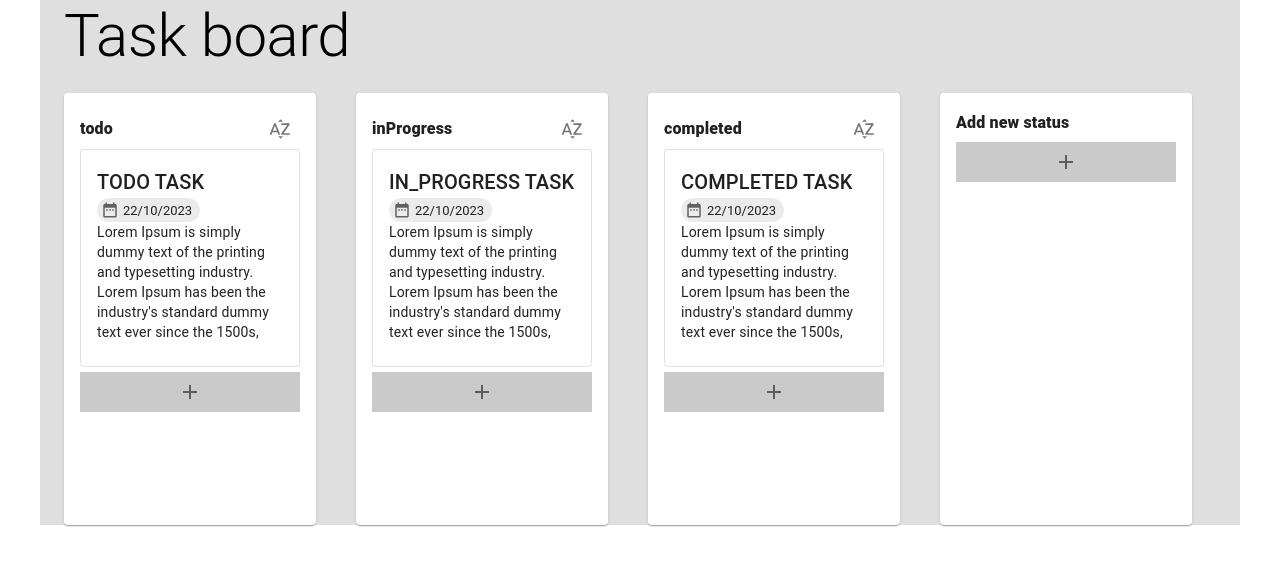
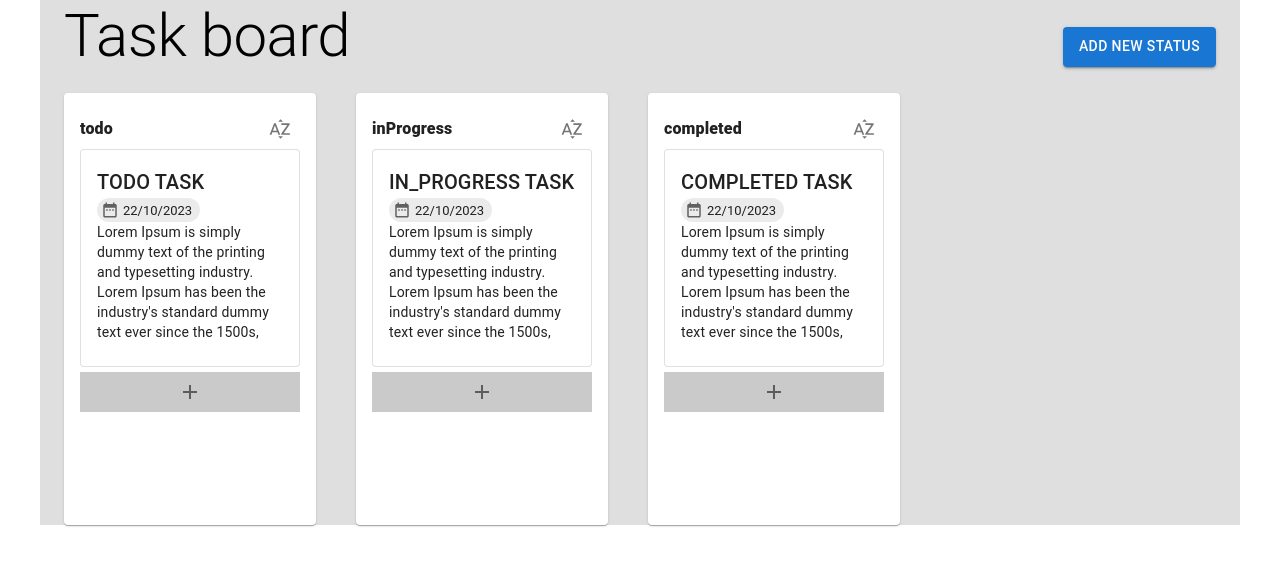
Before and after one commit to keyurparalkar/todo_app, a React (Create React App) app: page / in a window 1280 px wide. Shown: the top 566 px of the page. Built offline with nearby package versions, Linux system fonts and the light colour scheme.

Commit message:
feat: added functionality to add a new status on the board

```diff
--- a/src/App.tsx
+++ b/src/App.tsx
@@ -1,14 +1,18 @@
-import { Typography } from "@mui/material";
+import { Box, Typography } from "@mui/material";
 import { Container } from "@mui/system";
 import "./App.css";
 import Board from "./component/Board";
+import StatusModal from "./component/StatusModal";
 
 function App() {
   return (
-    <Container maxWidth="lg" style={{ backgroundColor: "#dfdfdf" }}>
-      <Typography variant="h2" gutterBottom>
-        Task board
-      </Typography>
+    <Container maxWidth="lg" sx={{ backgroundColor: "#dfdfdf" }}>
+      <Box display="flex" justifyContent="space-between" alignItems="center">
+        <Typography variant="h2" gutterBottom>
+          Task board
+        </Typography>
+        <StatusModal />
+      </Box>
       <Board />
     </Container>
   );
--- a/src/component/Board.tsx
+++ b/src/component/Board.tsx
@@ -1,8 +1,7 @@
-import { Add } from "@mui/icons-material";
-import { Box, Grid, Paper, Typography } from "@mui/material";
+import { Grid } from "@mui/material";
 import { useContext } from "react";
 import { BoardContext } from "../context";
-import PipeLine, { StyledAddButton } from "./PipeLine";
+import PipeLine from "./PipeLine";
 
 const Board = () => {
   const pipeLines = useContext(BoardContext);
@@ -12,35 +11,7 @@ const Board = () => {
       {Object.entries(pipeLines).map(([pLine, tasks], index) => (
         <PipeLine key={`grid-${index}`} pLine={pLine} tasks={tasks} />
       ))}
-      <Grid item>
-        <Paper
-          sx={{
-            height: "50vh",
-            width: 220,
-            padding: "1rem",
-            backgroundColor: (theme) =>
-              theme.palette.mode === "dark" ? "#1A2027" : "#fff",
-          }}
-        >
-          <Box
-            display="flex"
-            justifyContent="space-between"
-            alignItems="center"
-          >
-            <Typography
-              variant="subtitle1"
-              fontWeight={800}
-              component="div"
-              display="inline"
-            >
-              Add new status
-            </Typography>
-          </Box>
-          <StyledAddButton aria-label="delete">
-            <Add />
-          </StyledAddButton>
-        </Paper>
-      </Grid>
+      <Grid item></Grid>
     </Grid>
   );
 };
--- /dev/null
+++ b/src/component/StatusModal.tsx
@@ -0,0 +1,87 @@
+import { Typography, Modal, TextField, Button } from "@mui/material";
+import { Box } from "@mui/system";
+import { styled } from "@mui/material/styles";
+import { useContext, useRef, useState } from "react";
+import { BoardDispatchContext } from "../context";
+import { ADD_PIPELINE } from "../context/actions";
+
+// import { TaskProps } from "../context";
+
+const style = {
+  position: "absolute",
+  top: "50%",
+  left: "50%",
+  transform: "translate(-50%, -50%)",
+  width: 400,
+  backgroundColor: "white",
+  border: "2px solid #000",
+  boxShadow: 24,
+  zIndex: 1000,
+  p: 4,
+};
+
+const StyledModal = styled(Modal)`
+  .MuiBackdrop-root {
+    background-color: rgba(0, 0, 0, 0.4);
+  }
+`;
+
+const StatusModal = () => {
+  const dispatch = useContext(BoardDispatchContext);
+  const inputRef = useRef<HTMLInputElement | null>(null);
+  const [open, setOpen] = useState(false);
+  const handleOpen = () => setOpen(true);
+  const handleClose = () => setOpen(false);
+
+  const onSubmit = () => {
+    if (inputRef.current) {
+      console.log(inputRef.current);
+      dispatch({
+        type: ADD_PIPELINE,
+        payload: inputRef.current.value,
+      });
+      handleClose();
+    }
+  };
+
+  return (
+    <>
+      <Button
+        variant="contained"
+        sx={{
+          height: 40,
+        }}
+        aria-label="delete"
+        onClick={handleOpen}
+      >
+        Add new status
+      </Button>
+      <StyledModal
+        open={open}
+        onClose={handleClose}
+        aria-labelledby="modal-modal-title"
+        aria-describedby="modal-modal-description"
+      >
+        <Box sx={style}>
+          <Typography id="modal-modal-title" variant="h5" component="h2">
+            Add new status
+          </Typography>
+          <Box mt={2} display="flex" flexDirection="column">
+            <TextField
+              inputRef={inputRef}
+              id="outlined-basic"
+              label="Enter new status"
+              variant="outlined"
+            />
+
+            <Button variant="contained" onClick={onSubmit}>
+              Create Task
+            </Button>
+          </Box>
+        </Box>
+      </StyledModal>
+    </>
+  );
+};
+
+export default StatusModal;
--- a/src/context/index.tsx
+++ b/src/context/index.tsx
@@ -1,5 +1,10 @@
 import { createContext, Dispatch, Reducer, useReducer } from "react";
-import { ADD_TASK_TO_PIPELINE, MOVE_TASK, SORT_PIPELINE } from "./actions";
+import {
+  ADD_PIPELINE,
+  ADD_TASK_TO_PIPELINE,
+  MOVE_TASK,
+  SORT_PIPELINE,
+} from "./actions";
 
 export type TaskProps = {
   id: number;
@@ -87,6 +92,10 @@ export const boardReducer = (
         }),
       };
     }
+
+    case ADD_PIPELINE: {
+      return { ...state, [action.payload]: [] };
+    }
     default:
       return state;
   }
```
Also changed, not shown: src/component/PipeLine.tsx (+2 -9 lines).
